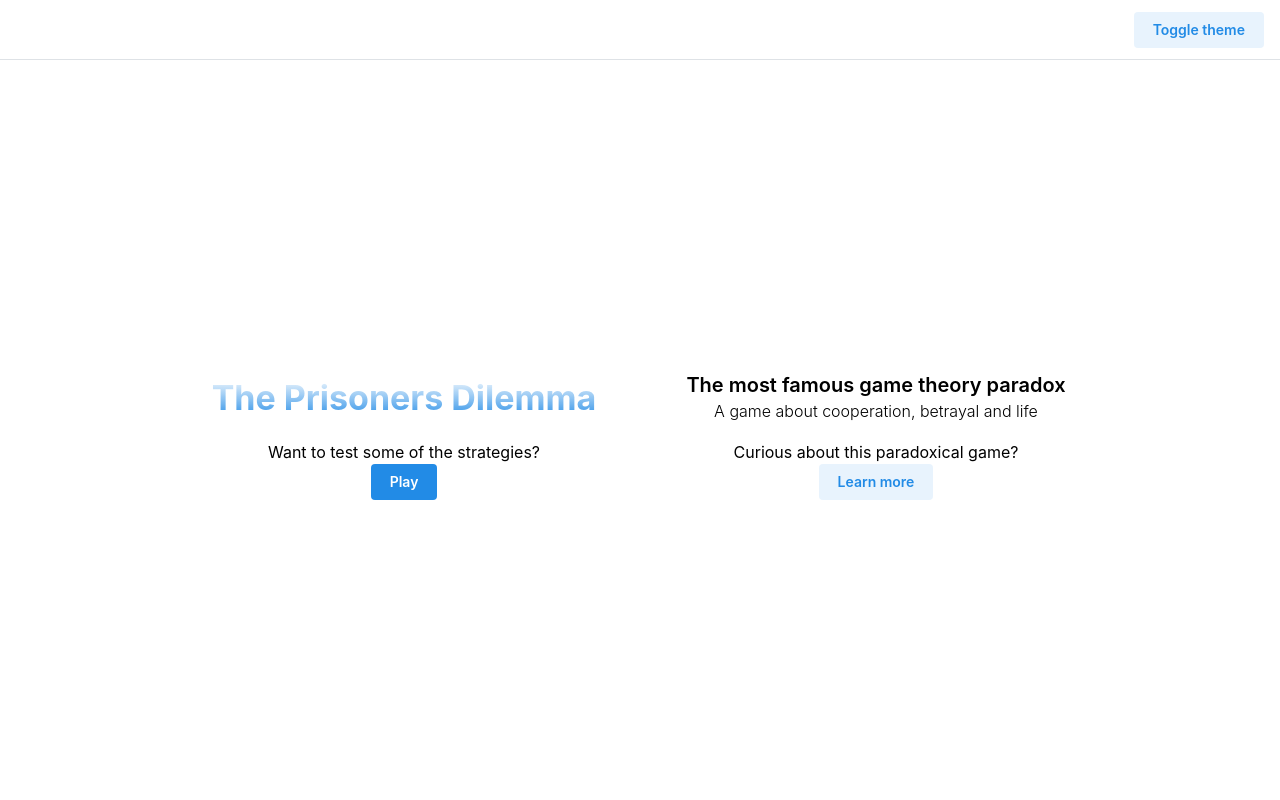
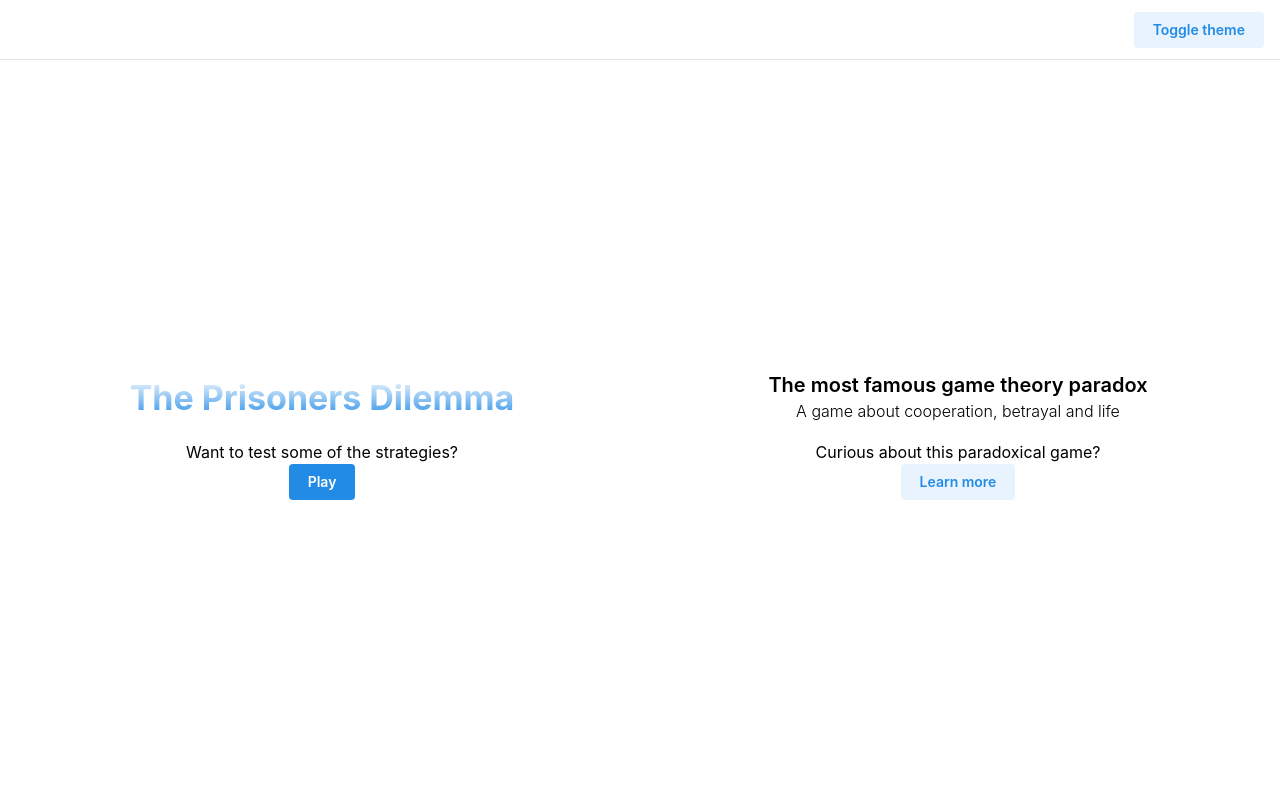
Before and after one commit to AndresCRamos/prisoners-dilemma, a React (Vite) app: page / in a window 1280 px wide. Shown: the top 800 px of the page. Built offline with nearby package versions, Linux system fonts and the light colour scheme.

Commit message:
Simplify Section component

```diff
--- a/src/components/Section/Section.module.css
+++ b/src/components/Section/Section.module.css
@@ -2,7 +2,4 @@
   min-height: calc(
     100dvh - var(--app-shell-header-offset, 0rem) - var(--app-shell-padding)
   );
-  display: flex;
-  flex-direction: column;
-  justify-content: center;
 }
--- a/src/components/Section/Section.tsx
+++ b/src/components/Section/Section.tsx
@@ -1,11 +1,13 @@
-import { Container } from "@mantine/core";
+import { Stack } from "@mantine/core";
 import React from "react";
 import classes from "./Section.module.css";
 
 const Section: React.FC<React.PropsWithChildren> = ({ children }) => {
   return (
-    <section className={classes.Section}>
-      <Container>{children}</Container>
+    <section>
+      <Stack justify="center" className={classes.Section}>
+        {children}
+      </Stack>
     </section>
   );
 };
```
